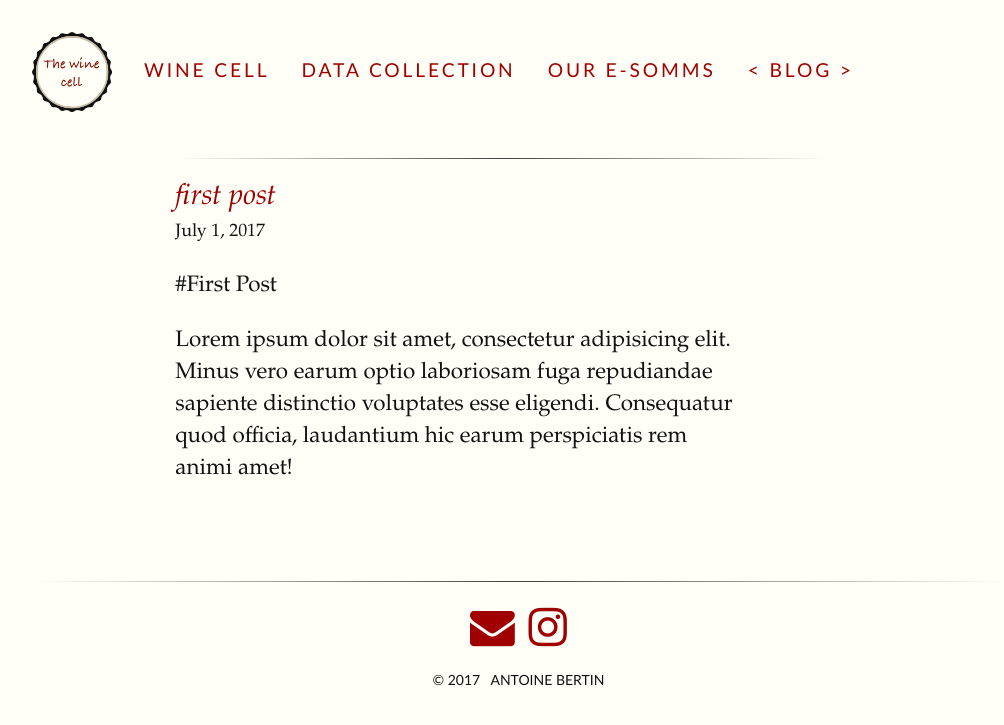
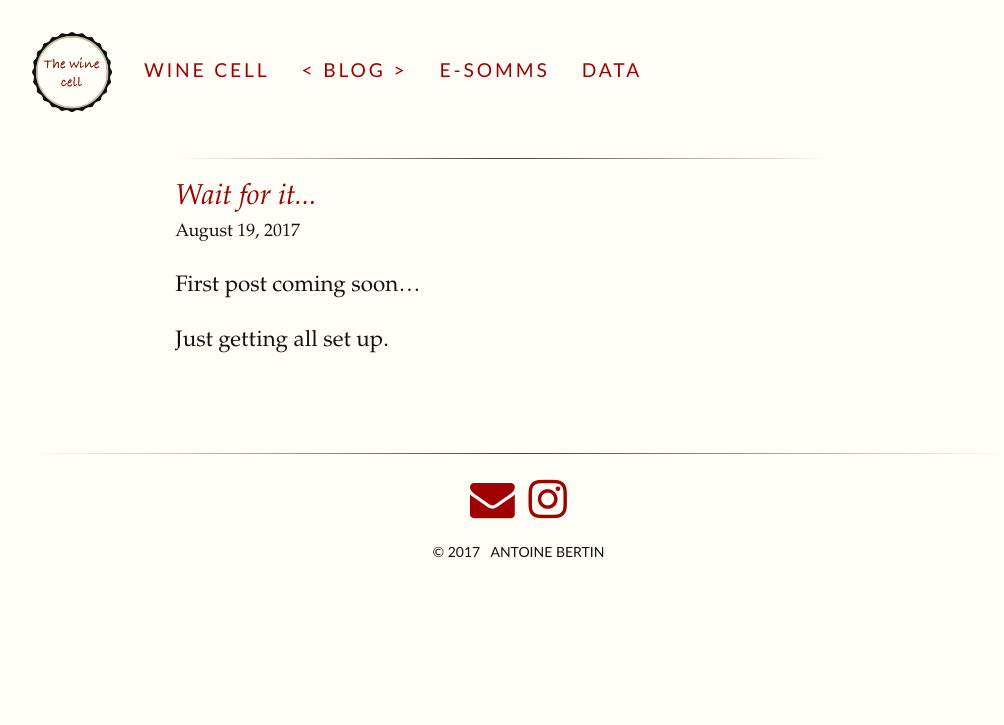
Before and after one commit to monolok/wine, a Jekyll site: the page built from blog/index.md, in a window 1280 px wide. Shown: the top 725 px of the page, without its empty margins (96-1100 px from the left). Built offline with Jekyll 4.4.1, drawn with Linux system fonts in a browser that asks for light colours; nearby versions of some CDN libraries.

Commit message:
setting up

```diff
--- a/_config.yml
+++ b/_config.yml
@@ -6,7 +6,7 @@
 name: tufte
 markdown: kramdown
 markdown_ext: "markdown,mkdown,mkdn,mkd,md"
-permalink: /articles/:short_year/:title
+permalink: /blog/:title
 timezone: America/New_York
 excerpt_separator: <!--more-->  # you can specify your own separator, of course.
 exclude: ['Gemfile', 'Gemfile.lock', 'Rakefile', 'UploadToGithub.Rakefile', 'README.md']
@@ -27,5 +27,5 @@
 collections:
   tests:
     output: true
-    permalink: /:collection/:path/
+    permalink: /data/:title #/:collection/:path/
     title: tests
--- a/_posts/posts/2017-07-01-first-post.md
+++ /dev/null
@@ -1,11 +0,0 @@
----
-layout: post
-title:  "first post"
-date:   2017-07-01 13:06:04
-categories: wine good
-tag: tag0 tagcool
----
-
-#First Post
-
-<p>Lorem ipsum dolor sit amet, consectetur adipisicing elit. Minus vero earum optio laboriosam fuga repudiandae sapiente distinctio voluptates esse eligendi. Consequatur quod officia, laudantium hic earum perspiciatis rem animi amet!</p>
--- /dev/null
+++ b/_posts/posts/2017-08-19-first-post.md
@@ -0,0 +1,11 @@
+---
+layout: post
+title:  "Wait for it..."
+date:   2017-08-19 13:06:04
+categories: wine good
+tag: soon
+---
+
+First post coming soon...
+
+<p>Just getting all set up.</p>
--- a/3_data_collection/index.md
+++ b/data/index.md
@@ -1,6 +1,6 @@
 ---
 layout: full-width
-title: Data collection
+title: Data
 ---
 
 <p>Coming: </p>
--- a/1_our_e_somms/index.md
+++ b/somms/index.md
@@ -1,6 +1,6 @@
 ---
 layout: full-width
-title: Our E-somms
+title: E-somms
 ---
 
 Contributor 1: Working on it ;-)
```
Also changed, not shown: _tests/tests/1855-medoc.md (renamed from _tests/tests/2017-08-18-1855-medoc.md), blog/index.md (renamed from 2_blog/index.md).
